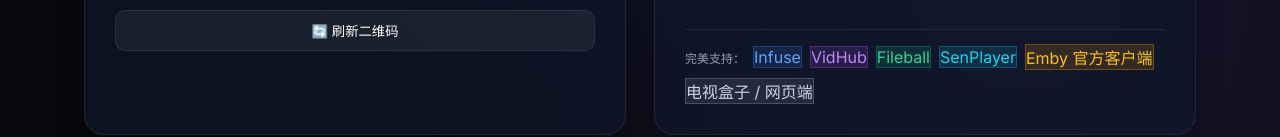
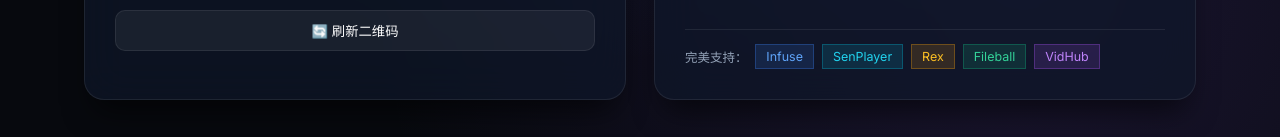
Before and after one commit to redwebsite/funland, a website: page src/public/portal/index.html in a window 1280 px wide. Shown: the part 823-960 px from the top of the page. Drawn offline with Linux system fonts and the light colour scheme; no server answers.

Commit message:
style: Update client badges to Infuse, SenPlayer, Rex, Fileball, VidHub

```diff
--- a/src/public/portal/index.html
+++ b/src/public/portal/index.html
@@ -134,13 +134,12 @@
 
         <!-- 客户端兼容性徽章 -->
         <div style="margin-top: 18px; padding-top: 14px; border-top: 1px solid var(--border-color); display: flex; flex-wrap: wrap; gap: 8px; align-items: center;">
-          <span style="font-size: 0.75rem; color: var(--text-muted);">完美支持：</span>
-          <span class="badge" style="background: rgba(59,130,246,0.15); color: #60a5fa; border: 1px solid rgba(59,130,246,0.3);">Infuse</span>
-          <span class="badge" style="background: rgba(168,85,247,0.15); color: #c084fc; border: 1px solid rgba(168,85,247,0.3);">VidHub</span>
-          <span class="badge" style="background: rgba(16,185,129,0.15); color: #34d399; border: 1px solid rgba(16,185,129,0.3);">Fileball</span>
-          <span class="badge" style="background: rgba(6,182,212,0.15); color: #22d3ee; border: 1px solid rgba(6,182,212,0.3);">SenPlayer</span>
-          <span class="badge" style="background: rgba(245,158,11,0.15); color: #fbbf24; border: 1px solid rgba(245,158,11,0.3);">Emby 官方客户端</span>
-          <span class="badge" style="background: rgba(148,163,184,0.15); color: #cbd5e1; border: 1px solid rgba(148,163,184,0.3);">电视盒子 / 网页端</span>
+          <span style="font-size: 0.78rem; color: var(--text-muted); font-weight: 500;">完美支持：</span>
+          <span class="badge" style="background: rgba(59,130,246,0.15); color: #60a5fa; border: 1px solid rgba(59,130,246,0.3); font-size: 0.78rem; padding: 4px 10px;">Infuse</span>
+          <span class="badge" style="background: rgba(6,182,212,0.15); color: #22d3ee; border: 1px solid rgba(6,182,212,0.3); font-size: 0.78rem; padding: 4px 10px;">SenPlayer</span>
+          <span class="badge" style="background: rgba(245,158,11,0.15); color: #fbbf24; border: 1px solid rgba(245,158,11,0.3); font-size: 0.78rem; padding: 4px 10px;">Rex</span>
+          <span class="badge" style="background: rgba(16,185,129,0.15); color: #34d399; border: 1px solid rgba(16,185,129,0.3); font-size: 0.78rem; padding: 4px 10px;">Fileball</span>
+          <span class="badge" style="background: rgba(168,85,247,0.15); color: #c084fc; border: 1px solid rgba(168,85,247,0.3); font-size: 0.78rem; padding: 4px 10px;">VidHub</span>
         </div>
       </div>
     </div>
```
